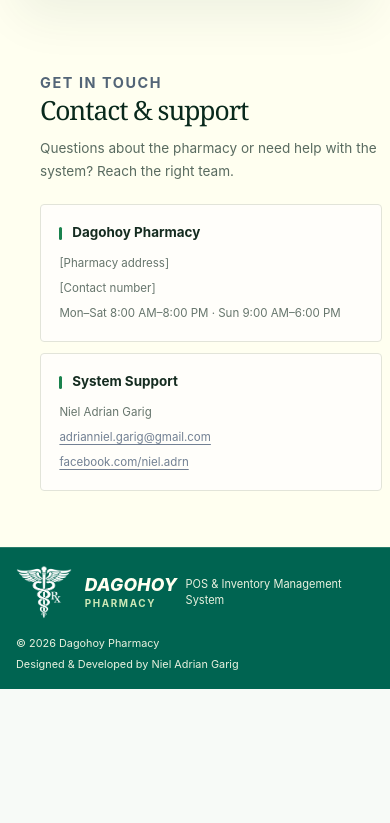
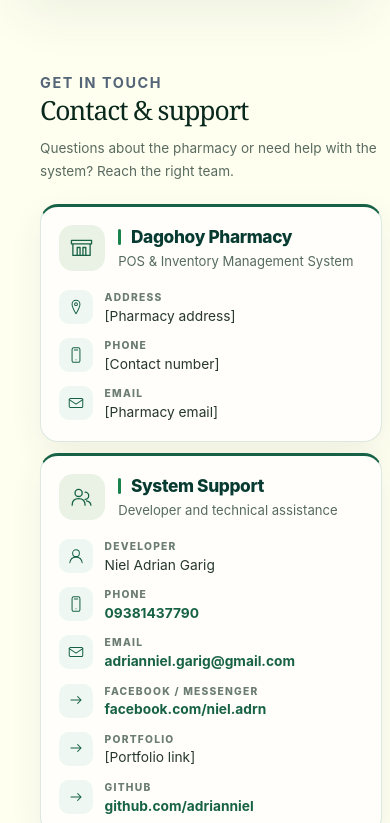
Before and after one commit to adrianniel/Dagohoy-Pharmacy-Web, a React (Vite) app: page / in a window 390 px wide. Shown: the part 2543-3366 px from the top of the page. Before the commit the page ends 3232 px from the top, so only its background shows below. Built offline with nearby package versions, Linux system fonts and the light colour scheme.

Commit message:
feat(landing): make pharmacy contact card customizable
Add the system support phone number, let the pharmacy contact card read its name, phone, email, address, and business hours from admin settings, and redesign both contact cards to match the landing theme.

```diff
--- a/src/components/cashier/CashierIcon.tsx
+++ b/src/components/cashier/CashierIcon.tsx
@@ -10,7 +10,10 @@ interface CashierIconProps {
     | 'arrow'
     | 'clock'
     | 'cash'
-    | 'phone';
+    | 'phone'
+    | 'mail'
+    | 'map'
+    | 'store';
 }
 
 export function CashierIcon({ name }: CashierIconProps) {
@@ -40,6 +43,23 @@ export function CashierIcon({ name }: CashierIconProps) {
       <>
         <rect x="9" y="3" width="14" height="26" rx="3" />
         <path d="M13 7h6M16 24.5h.01" />
+      </>
+    ),
+    mail: (
+      <>
+        <rect x="4" y="8" width="24" height="16" rx="2" />
+        <path d="m4 10 12 8 12-8" />
+      </>
+    ),
+    map: (
+      <>
+        <path d="M16 4a7 7 0 0 1 7 7c0 5.25-7 17-7 17S9 16.25 9 11a7 7 0 0 1 7-7z" />
+        <circle cx="16" cy="11" r="2.5" />
+      </>
+    ),
+    store: (
+      <>
+        <path d="M2 6h28v5H2zM4 11h24v16H4zM10 16h4v11h-4zM18 16h4v11h-4z" />
       </>
     ),
     products: (
--- a/src/components/landing/ContactSection.tsx
+++ b/src/components/landing/ContactSection.tsx
@@ -1,6 +1,61 @@
+import { useEffect, useState } from 'react';
+import { CashierIcon } from '../cashier/CashierIcon';
 import { developerProfile, pharmacyProfile } from './mockData';
 
+const SETTINGS_KEY = 'dagohoy_demo_pharmacy_settings';
+
+type PharmacyContact = typeof pharmacyProfile & {
+  email?: string;
+  businessHours?: string;
+};
+
+function getPharmacyContact(): PharmacyContact {
+  try {
+    const settings = JSON.parse(
+      localStorage.getItem(SETTINGS_KEY) ?? 'null',
+    ) as Partial<PharmacyContact> | null;
+    return {
+      ...pharmacyProfile,
+      name: settings?.name || pharmacyProfile.name,
+      phone: settings?.phone || pharmacyProfile.phone,
+      email: settings?.email || pharmacyProfile.email,
+      address: settings?.address || pharmacyProfile.address,
+      businessHours: settings?.businessHours || pharmacyProfile.businessHours,
+    };
+  } catch {
+    return pharmacyProfile;
+  }
+}
+
+function contactIcon(label: string): 'mail' | 'phone' | 'arrow' {
+  if (label === 'Email') return 'mail';
+  if (label === 'Phone') return 'phone';
+  if (label === 'Facebook / Messenger') return 'arrow';
+  if (label === 'Portfolio') return 'arrow';
+  if (label === 'GitHub') return 'arrow';
+  return 'arrow';
+}
+
 export function ContactSection() {
+  const [profile, setProfile] = useState(getPharmacyContact);
+
+  useEffect(() => {
+    const sync = () => setProfile(getPharmacyContact());
+    sync();
+    window.addEventListener('storage', sync);
+    window.addEventListener('pharmacy-settings-changed', sync);
+    return () => {
+      window.removeEventListener('storage', sync);
+      window.removeEventListener('pharmacy-settings-changed', sync);
+    };
+  }, []);
+
+  const pharmacyRows = [
+    { label: 'Address', value: profile.address, icon: 'map' as const },
+    { label: 'Phone', value: profile.phone, icon: 'phone' as const },
+    { label: 'Email', value: profile.email, icon: 'mail' as const },
+  ];
+
   return (
     <section className="contact-section section-wrap" id="contact" aria-labelledby="contact-title">
       <div className="contact-section__intro">
@@ -9,23 +64,71 @@ export function ContactSection() {
         <p>Questions about the pharmacy or need help with the system? Reach the right team.</p>
       </div>
       <div className="contact-section__groups">
-        <article className="contact-card">
-          <h3>Dagohoy Pharmacy</h3>
-          <address>
-            <span>{pharmacyProfile.address}</span>
-            <span>{pharmacyProfile.phone}</span>
-            <span>{pharmacyProfile.businessHours}</span>
-          </address>
+        <article className="contact-card contact-card--pharmacy">
+          <header className="contact-card__header">
+            <span className="contact-card__icon" aria-hidden="true">
+              <CashierIcon name="store" />
+            </span>
+            <div>
+              <h3>{profile.name}</h3>
+              <p>{profile.locationLabel}</p>
+            </div>
+          </header>
+          <div className="contact-card__rows">
+            {pharmacyRows.map((row) => (
+              <div className="contact-row" key={row.label}>
+                <span className="contact-row__icon" aria-hidden="true">
+                  <CashierIcon name={row.icon} />
+                </span>
+                <div className="contact-row__content">
+                  <span className="contact-row__label">{row.label}</span>
+                  <span className="contact-row__value">{row.value}</span>
+                </div>
+              </div>
+            ))}
+          </div>
         </article>
-        <article className="contact-card">
-          <h3>System Support</h3>
-          <address>
-            <span>{developerProfile.name}</span>
-            <a href={`mailto:${developerProfile.email}`}>{developerProfile.email}</a>
-            <a href="https://www.facebook.com/niel.adrn" target="_blank" rel="noreferrer">
-              facebook.com/niel.adrn
-            </a>
-          </address>
+
+        <article className="contact-card contact-card--support">
+          <header className="contact-card__header">
+            <span className="contact-card__icon" aria-hidden="true">
+              <CashierIcon name="staff" />
+            </span>
+            <div>
+              <h3>System Support</h3>
+              <p>Developer and technical assistance</p>
+            </div>
+          </header>
+          <div className="contact-card__rows">
+            <div className="contact-row">
+              <span className="contact-row__icon" aria-hidden="true">
+                <CashierIcon name="profile" />
+              </span>
+              <div className="contact-row__content">
+                <span className="contact-row__label">Developer</span>
+                <span className="contact-row__value">{developerProfile.name}</span>
+              </div>
+            </div>
+            {developerProfile.contacts.map((contact) => (
+              <div className="contact-row" key={contact.label}>
+                <span className="contact-row__icon" aria-hidden="true">
+                  <CashierIcon name={contactIcon(contact.label)} />
+                </span>
+                <div className="contact-row__content">
+                  <span className="contact-row__label">{contact.label}</span>
+                  <span className="contact-row__value">
+                    {contact.href === '#' ? (
+                      contact.value
+                    ) : (
+                      <a href={contact.href} target="_blank" rel="noreferrer">
+                        {contact.value}
+                      </a>
+                    )}
+                  </span>
+                </div>
+              </div>
+            ))}
+          </div>
         </article>
       </div>
     </section>
--- a/src/components/landing/mockData.ts
+++ b/src/components/landing/mockData.ts
@@ -53,6 +53,7 @@ export const developerProfile = {
   email: 'adrianniel.garig@gmail.com',
   services: ['Web Systems', 'POS Systems', 'Inventory Systems', 'Custom Business Software'],
   contacts: [
+    { label: 'Phone', value: '09381437790', href: 'tel:09381437790' },
     {
       label: 'Email',
       value: 'adrianniel.garig@gmail.com',
--- a/src/landing-modern.css
+++ b/src/landing-modern.css
@@ -1190,10 +1190,117 @@ html:has(.landing-page) {
 }
 
 .landing-page .contact-card {
-  border: 1px solid #e2e4d9;
-  border-radius: 4px;
+  padding: 1.1rem;
+  border: 1px solid #dce8e0;
+  border-top: 3px solid var(--landing-green);
+  border-radius: 18px;
   background: #fffefa;
-  box-shadow: none;
+  box-shadow: 0 12px 34px rgb(22 62 48 / 7%);
+  transition:
+    transform 180ms ease,
+    box-shadow 180ms ease;
+}
+
+.landing-page .contact-card:hover {
+  transform: translateY(-3px);
+  box-shadow: 0 18px 42px rgb(22 62 48 / 11%);
+}
+
+.landing-page .contact-card__header {
+  display: flex;
+  align-items: center;
+  gap: 0.85rem;
+  margin-bottom: 1.15rem;
+}
+
+.landing-page .contact-card__icon {
+  width: 46px;
+  height: 46px;
+  flex: 0 0 auto;
+  display: grid;
+  place-items: center;
+  border-radius: 14px;
+  background: #e9f2e4;
+  color: var(--landing-green);
+}
+
+.landing-page .contact-card__icon .cashier-icon {
+  width: 23px;
+  height: 23px;
+}
+
+.landing-page .contact-card__header h3 {
+  margin: 0;
+  color: var(--landing-green-dark, #073b31);
+  font-size: 1.08rem;
+  font-weight: 800;
+  letter-spacing: -0.02em;
+}
+
+.landing-page .contact-card__header p {
+  margin: 0.18rem 0 0;
+  color: #566b5e;
+  font-size: 0.82rem;
+  line-height: 1.45;
+}
+
+.landing-page .contact-card__rows {
+  display: grid;
+  gap: 0.72rem;
+}
+
+.landing-page .contact-row {
+  display: flex;
+  align-items: flex-start;
+  gap: 0.75rem;
+}
+
+.landing-page .contact-row__icon {
+  width: 34px;
+  height: 34px;
+  flex: 0 0 auto;
+  display: grid;
+  place-items: center;
+  border-radius: 10px;
+  background: #eef7f1;
+  color: var(--landing-green);
+}
+
+.landing-page .contact-row__icon .cashier-icon {
+  width: 18px;
+  height: 18px;
+}
+
+.landing-page .contact-row__content {
+  min-width: 0;
+  display: grid;
+  gap: 0.12rem;
+}
+
+.landing-page .contact-row__label {
+  color: #6b7c71;
+  font-size: 0.64rem;
+  font-weight: 800;
+  letter-spacing: 0.12em;
+  text-transform: uppercase;
+}
+
+.landing-page .contact-row__value {
+  color: #27372f;
+  font-size: 0.86rem;
+  line-height: 1.45;
+  word-break: break-word;
+}
+
+.landing-page .contact-row__value a {
+  color: var(--landing-green);
+  font-weight: 700;
+  text-decoration: none;
+}
+
+.landing-page .contact-row__value a:hover {
+  text-decoration: underline;
+  text-underline-offset: 3px;
 }
 
 .landing-page .landing-footer {
--- a/src/pages/admin/AdminPage.tsx
+++ b/src/pages/admin/AdminPage.tsx
@@ -35,6 +35,8 @@ type PharmacySettings = {
   name: string;
   phone: string;
   address: string;
+  email?: string;
+  businessHours?: string;
   threshold: string;
   gcashNumber?: string;
   gcashQrUrl?: string;
@@ -43,6 +45,8 @@ const defaultSettings: PharmacySettings = {
   name: 'Dagohoy Pharmacy',
   phone: '+63 2 8123 4567',
   address: 'Bohol, Philippines',
+  email: '[Pharmacy email]',
+  businessHours: 'Mon–Sat 8:00 AM–8:00 PM · Sun 9:00 AM–6:00 PM',
   threshold: '15',
 };
 function loadLocalList<T>(key: string, initial: T[]): T[] {
@@ -465,6 +469,27 @@ export function AdminPage({ section }: { section: AdminSection }) {
             />
           </label>
           <label>
+            Email
+            <input
+              type="email"
+              value={pharmacySettings.email ?? ''}
+              onChange={(event) =>
+                setPharmacySettings({ ...pharmacySettings, email: event.target.value })
+              }
+              placeholder="[Pharmacy email]"
+            />
+          </label>
+          <label>
+            Business hours
+            <input
+              value={pharmacySettings.businessHours ?? ''}
+              onChange={(event) =>
+                setPharmacySettings({ ...pharmacySettings, businessHours: event.target.value })
+              }
+              placeholder="Mon–Sat 8:00 AM–8:00 PM · Sun 9:00 AM–6:00 PM"
+            />
+          </label>
+          <label>
             Low-stock alert threshold
             <input
               type="number"
@@ -507,6 +532,7 @@ export function AdminPage({ section }: { section: AdminSection }) {
             type="button"
             onClick={() => {
               localStorage.setItem(SETTINGS_KEY, JSON.stringify(pharmacySettings));
+              window.dispatchEvent(new Event('pharmacy-settings-changed'));
               showToast('Settings saved in this browser.');
             }}
           >
```
